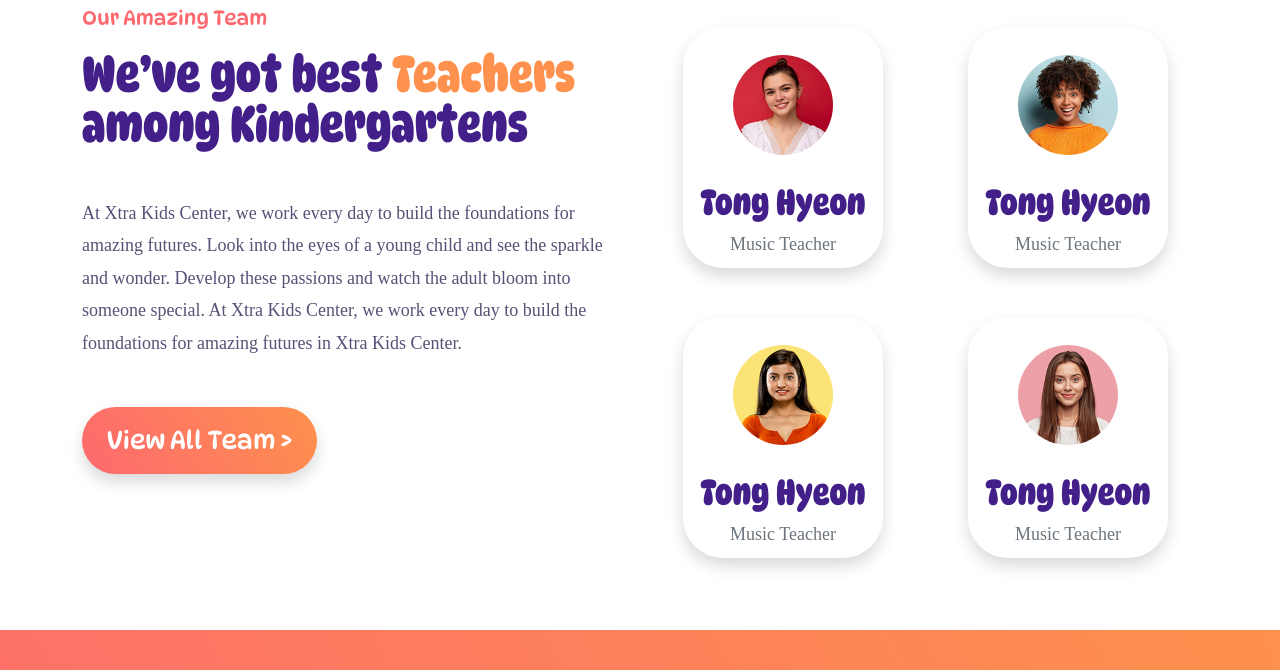
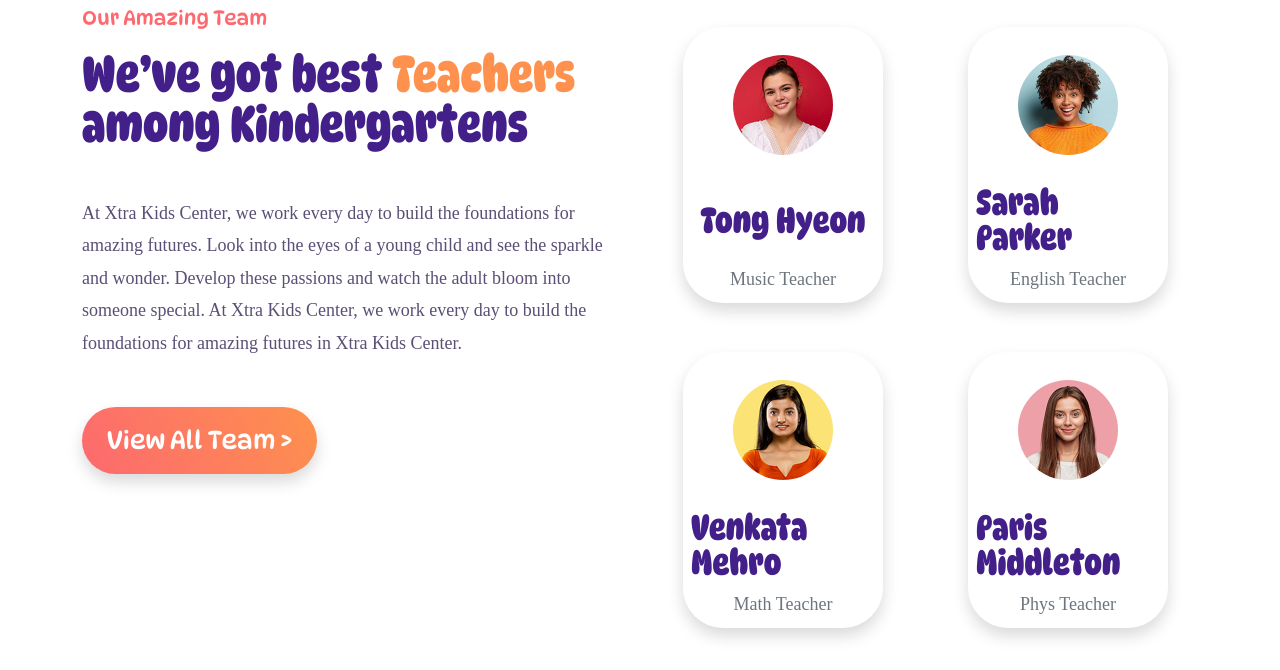
Before and after one commit to MohammegGamal/School-Kids, a plain HTML site: page index.html in a window 1280 px wide. Shown: the part 3649-4319 px from the top of the page. Drawn offline with nearby package versions, Linux system fonts and the light colour scheme; a web font is replaced by a local one.

Commit message:
Add files via upload

```diff
--- a/index.html
+++ b/index.html
@@ -360,8 +360,8 @@
                                     <div class="teacher-photo">
                                         <img src="images/6.jpg" alt="" class="w-100">
                                     </div>
-                                    <h1 class="teacher-name">Tong Hyeon</h1>
-                                    <div class="main-p text-secondary">Music Teacher</div>
+                                    <h1 class="teacher-name">Sarah Parker</h1>
+                                    <div class="main-p text-secondary">English Teacher</div>
                                 </div>
                             </div>
                             <div class="col-sm-6  p-4 d-flex justify-content-center align-items-center">
@@ -377,8 +377,8 @@
                                     <div class="teacher-photo">
                                         <img src="images/1.jpg" alt="" class="w-100">
                                     </div>
-                                    <h1 class="teacher-name">Tong Hyeon</h1>
-                                    <div class="main-p text-secondary">Music Teacher</div>
+                                    <h1 class="teacher-name">Venkata Mehro</h1>
+                                    <div class="main-p text-secondary">Math Teacher</div>
                                 </div>
                             </div>
                             <div class="col-sm-6 p-4  d-flex justify-content-center align-items-center">
@@ -394,8 +394,8 @@
                                     <div class="teacher-photo">
                                         <img src="images/5.jpg" alt="" class="w-100">
                                     </div>
-                                    <h1 class="teacher-name">Tong Hyeon</h1>
-                                    <div class="main-p text-secondary">Music Teacher</div>
+                                    <h1 class="teacher-name">Paris Middleton</h1>
+                                    <div class="main-p text-secondary">Phys Teacher</div>
                                 </div>
                             </div>
                         </div>
```
